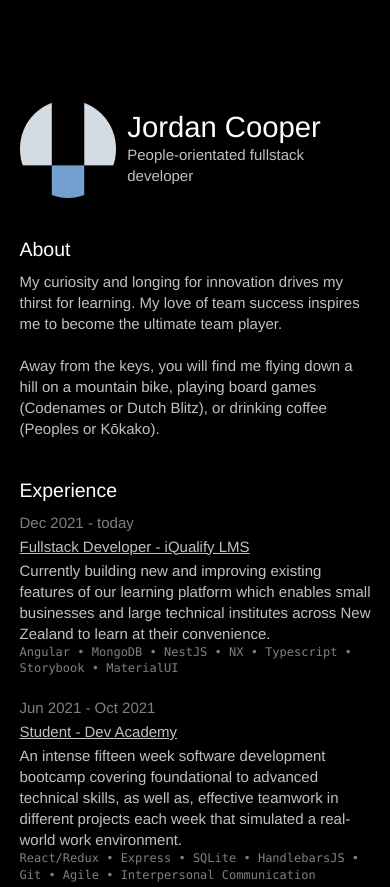
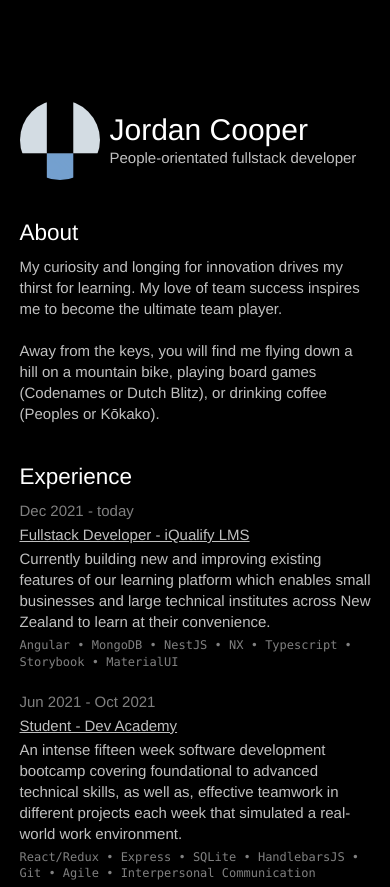
Before and after one commit to jcoopnz/jcoopnz.github.io, a plain HTML site: page public/index.html in a window 390 px wide. Shown: the top 887 px of the page. Drawn offline with Linux system fonts and the light colour scheme.

Commit message:
html tidy up and css refinement

```diff
--- a/public/styles.css
+++ b/public/styles.css
@@ -17,7 +17,7 @@ body, h1, h2, h3, h4, h5, h6, p, ol, ul {
 * {
   color: silver;
   font-family: Helvetica, Verdana, Arial;
-  font-weight: 300;
+  font-weight: lighter;
 }
 
 body {
@@ -37,10 +37,8 @@ header {
 }
 
 header .profile {
-  width: 25vw;
-  height: 25vw;
-  max-width: 100px;
-  max-height: 100px;
+  width: 100px;
+  height: 100px;
   margin-right: 20px;
   border-radius: 50%;
   background: url("images/8-bit-me.gif") no-repeat center center;
@@ -54,7 +52,7 @@ header .profile:hover {
 }
 
 h1, h2 {
-  font-weight: 500;
+  font-weight: normal;
   color: white;
 }
 
@@ -72,7 +70,7 @@ a:hover, a:focus {
 }
 
 a:focus:not(.about-section a) {
-  font-weight: 500;
+  font-weight: bold;
 }
 
 .about-section p, .item-summary {
@@ -90,7 +88,7 @@ a:focus:not(.about-section a) {
 
 .date {
   flex-shrink: 0;
-  width: 100px;
+  width: 90px;
 }
 
 .date p, .item-technologies {
@@ -100,7 +98,7 @@ a:focus:not(.about-section a) {
 .item-technologies {
   font-family: Monaco, 'Courier New';
   font-size: .8rem;
-  font-weight: 300;
+  margin-top: 5px;
 }
 
 .item-link, .links a {
@@ -108,22 +106,29 @@ a:focus:not(.about-section a) {
   margin-bottom: 5px;
 }
 
+.links {
+  display: flex;
+  justify-content: space-evenly;
+}
+
 @media only screen and (max-width: 500px) {
   h1 {
-    font-size: min(7.5vw, 2rem);
+    font-size: 2rem;
   }
 
   h2 {
-    font-size: min(5vw, 1.5rem);
+    font-size: 1.5rem;
   }
 
   header .profile {
+    width: 80px;
+    height: 80px;
     margin-left: 0;
-    margin-right: min(20px, 3vw);
+    margin-right: 10px;
   }
 
   header p {
-    font-size: min(4.5vw, 1rem);
+    font-size: 1rem;
   }
 
   .experience-item, .side-project-item {
@@ -139,6 +144,6 @@ a:focus:not(.about-section a) {
 
 @media only screen and (max-width: 350px) {
   body {
-    margin: 40px auto;
+    margin: 50px auto;
   }
 }
```
Also changed, not shown: public/index.html (+2 -9 lines).
